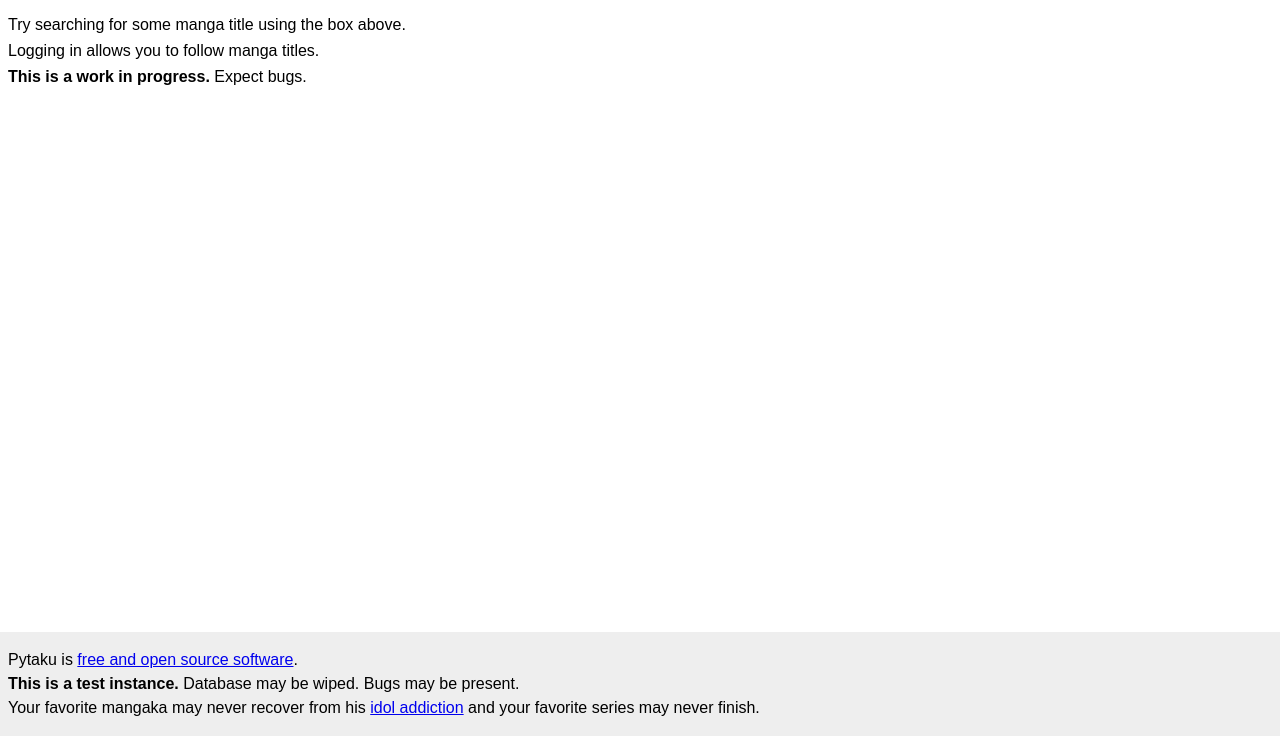
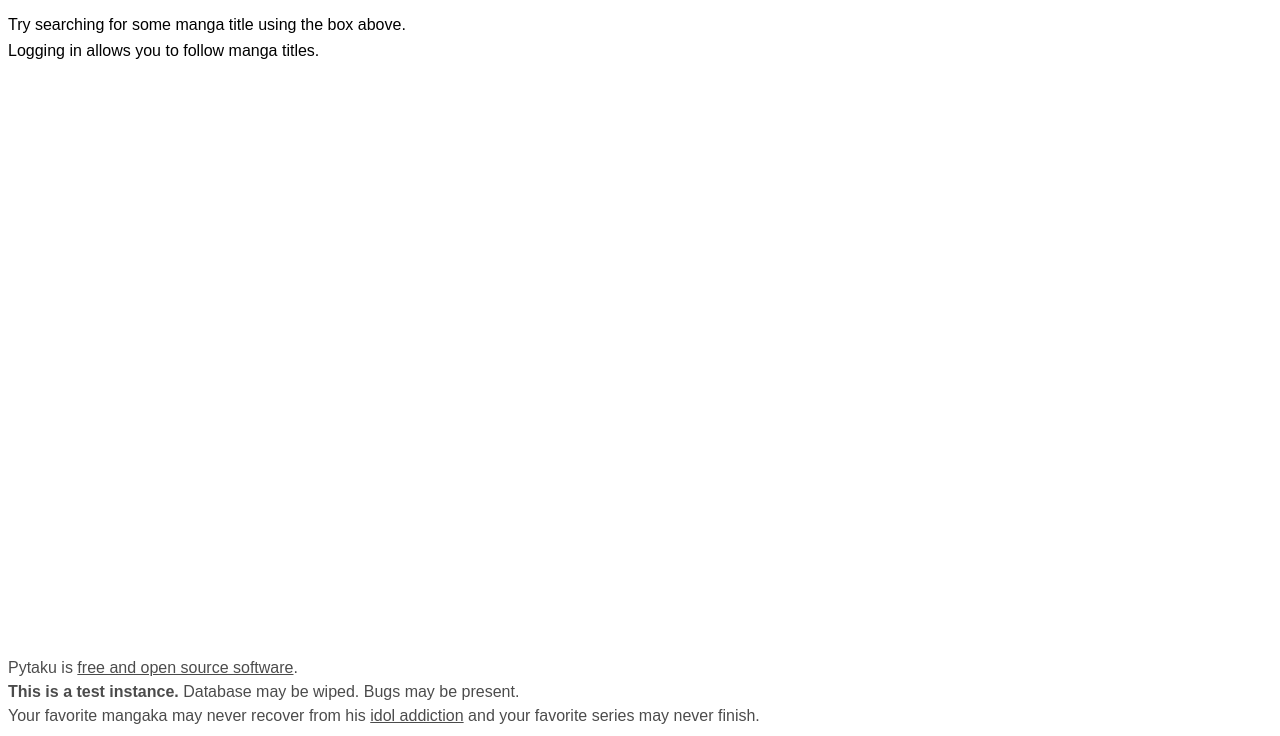
Before and after one commit to nhanb/pytaku, a Flask app: page / in a window 1280 px wide. Shown: the part 64-800 px from the top of the page. Run offline with Flask 2, Linux system fonts and the light colour scheme.

Commit message:
less intrusive footer

```diff
--- a/pyproject.toml
+++ b/pyproject.toml
@@ -1,6 +1,6 @@
 [tool.poetry]
 name = "pytaku"
-version = "0.2.3"
+version = "0.2.4"
 description = ""
 authors = ["Bùi Thành Nhân <hi@imnhan.com>"]
 license = "AGPL-3.0-only"
--- a/src/pytaku/static/base.css
+++ b/src/pytaku/static/base.css
@@ -181,9 +181,12 @@ nav {
 }
 
 footer {
-  padding: 1rem var(--body-padding);
-  background-color: #eee;
+  padding: 1rem var(--body-padding) var(--body-padding) var(--body-padding);
   line-height: 1.5em;
+  opacity: 0.7;
+}
+footer a {
+  color: inherit;
 }
 
 /* sticky footer */
--- a/src/pytaku/templates/home.html
+++ b/src/pytaku/templates/home.html
@@ -7,6 +7,4 @@ Home
 {% block content %}
 <p>Try searching for some manga title using the box above.</p>
 <p>Logging in allows you to follow manga titles.</p>
-
-<p><strong>This is a work in progress.</strong> Expect bugs.</p>
 {% endblock %}
```
